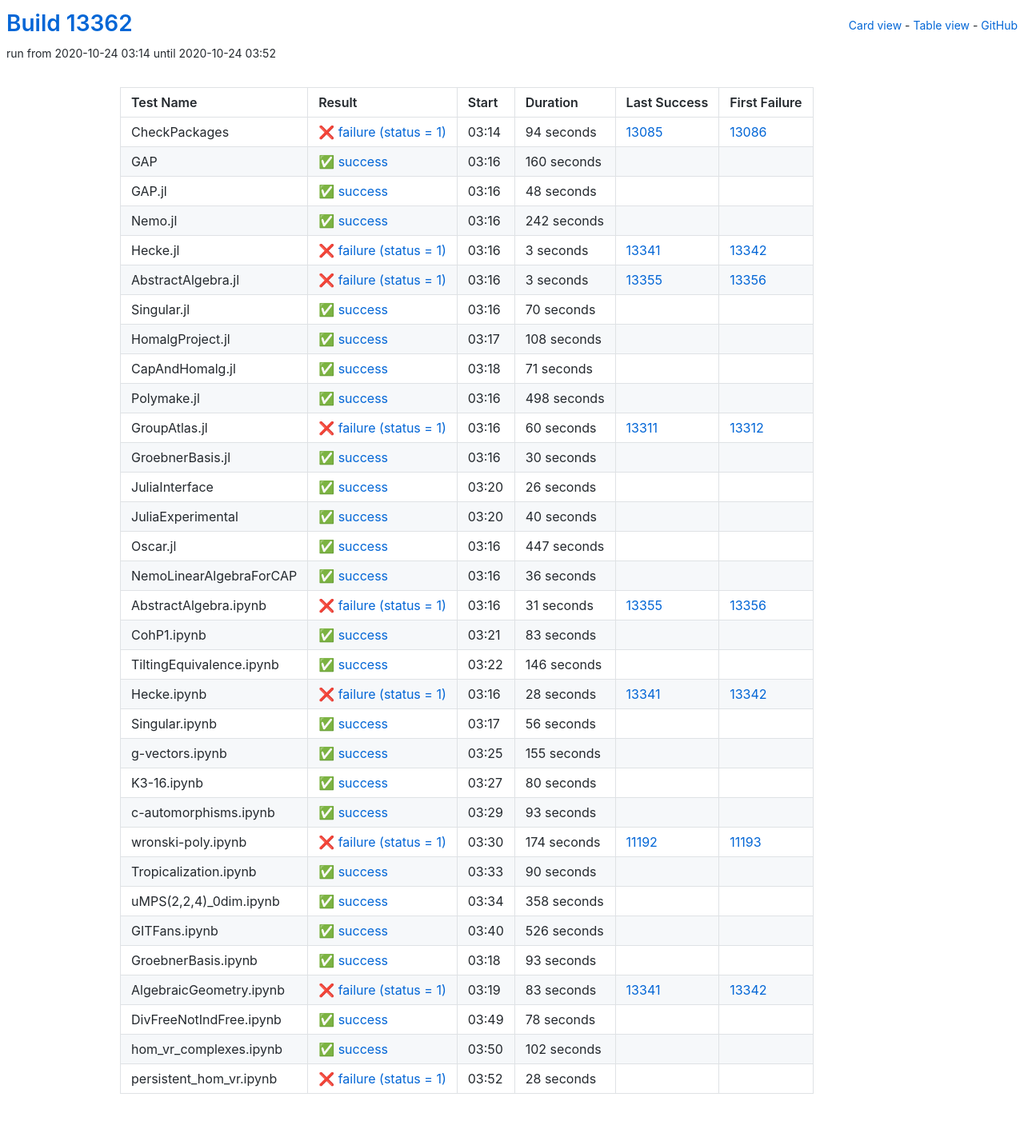
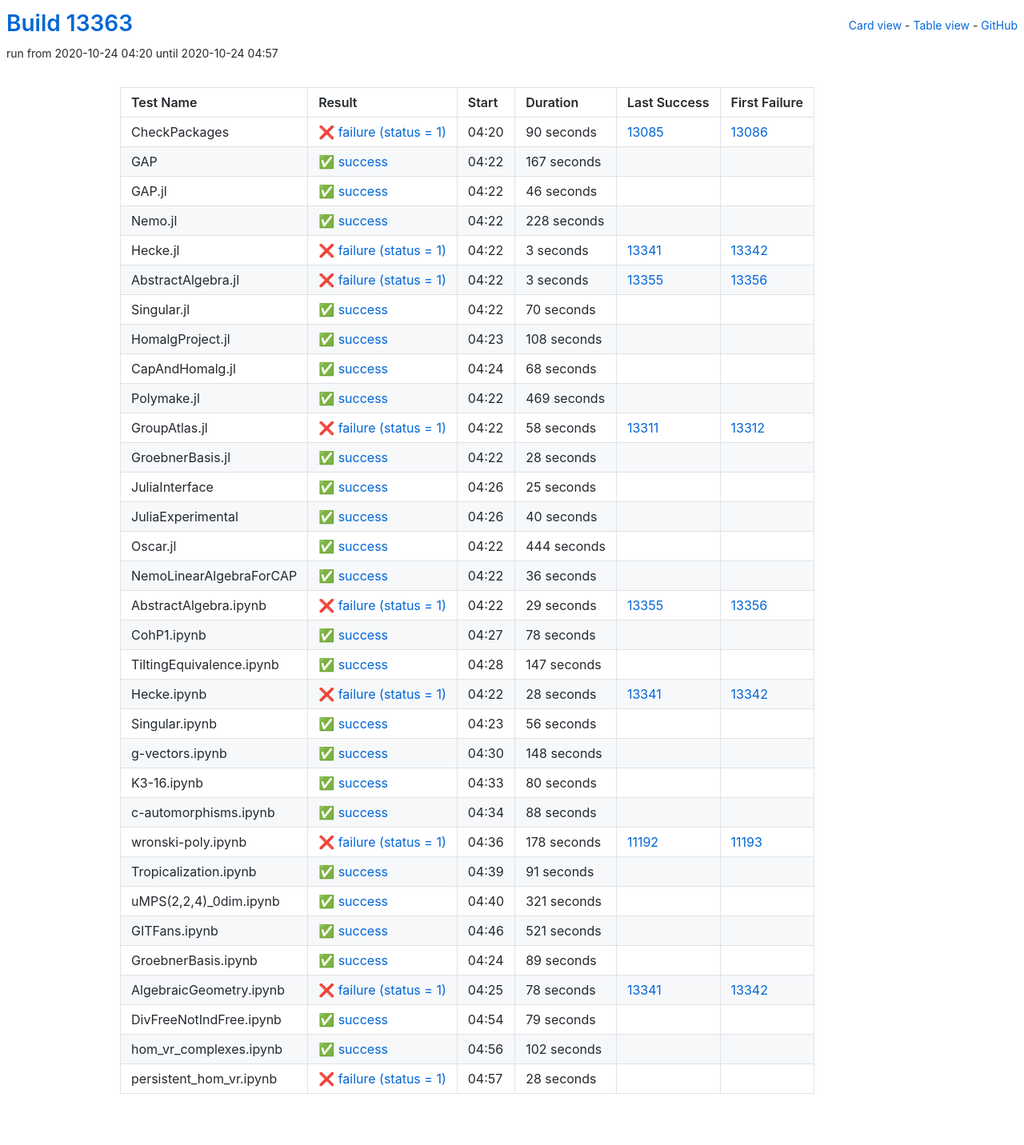
Before and after one commit to oscar-system/oscar-ci-status, a Jekyll site: the page built from table.html, in a window 1280 px wide. Shown: the whole page at 80% size. Built offline with Jekyll 4.4.1, drawn with Linux system fonts in a browser that asks for light colours.

Commit message:
Build #13363

```diff
--- a/_data/ci.yml
+++ b/_data/ci.yml
@@ -1,6 +1,6 @@
 ---
-build: 13362
-build_url: https://oscarci.mathematik.uni-kl.de/job/oscar/13362/
+build: 13363
+build_url: https://oscarci.mathematik.uni-kl.de/job/oscar/13363/
 job: oscar
 organization: oscar-system
 repo: oscar-ci-status
@@ -8,56 +8,56 @@
 tests:
 - name: CheckPackages
   id: checkpackages
-  log: https://oscarci.mathematik.uni-kl.de/job/oscar/13362/artifact/logs/build-13362/CheckPackages.log
-  start: 2020-10-24 03:14
+  log: https://oscarci.mathematik.uni-kl.de/job/oscar/13363/artifact/logs/build-13363/CheckPackages.log
+  start: 2020-10-24 04:20
   success: false
   exitcode: 1
   status: failure
-  duration: 94
+  duration: 90
   last_success: 13085
   last_success_url: https://oscarci.mathematik.uni-kl.de/job/oscar/13085/
   first_failure: 13086
   first_failure_url: https://oscarci.mathematik.uni-kl.de/job/oscar/13086/
 - name: GAP
   id: gap
-  log: https://oscarci.mathematik.uni-kl.de/job/oscar/13362/artifact/logs/build-13362/GAP.log
-  start: 2020-10-24 03:16
+  log: https://oscarci.mathematik.uni-kl.de/job/oscar/13363/artifact/logs/build-13363/GAP.log
+  start: 2020-10-24 04:22
   success: true
   exitcode: 0
   status: success
-  duration: 160
+  duration: 167
   last_success: false
   last_success_url:
   first_failure: false
   first_failure_url:
 - name: GAP.jl
   id: gap-jl
-  log: https://oscarci.mathematik.uni-kl.de/job/oscar/13362/artifact/logs/build-13362/GAP.jl.log
-  start: 2020-10-24 03:16
+  log: https://oscarci.mathematik.uni-kl.de/job/oscar/13363/artifact/logs/build-13363/GAP.jl.log
+  start: 2020-10-24 04:22
   success: true
   exitcode: 0
   status: success
-  duration: 48
+  duration: 46
   last_success: false
   last_success_url:
   first_failure: false
   first_failure_url:
 - name: Nemo.jl
   id: nemo-jl
-  log: https://oscarci.mathematik.uni-kl.de/job/oscar/13362/artifact/logs/build-13362/Nemo.jl.log
-  start: 2020-10-24 03:16
+  log: https://oscarci.mathematik.uni-kl.de/job/oscar/13363/artifact/logs/build-13363/Nemo.jl.log
+  start: 2020-10-24 04:22
   success: true
   exitcode: 0
   status: success
-  duration: 242
+  duration: 228
   last_success: false
   last_success_url:
   first_failure: false
   first_failure_url:
 - name: Hecke.jl
   id: hecke-jl
-  log: https://oscarci.mathematik.uni-kl.de/job/oscar/13362/artifact/logs/build-13362/Hecke.jl.log
-  start: 2020-10-24 03:16
+  log: https://oscarci.mathematik.uni-kl.de/job/oscar/13363/artifact/logs/build-13363/Hecke.jl.log
+  start: 2020-10-24 04:22
   success: false
   exitcode: 1
   status: failure
@@ -68,8 +68,8 @@
   first_failure_url: https://oscarci.mathematik.uni-kl.de/job/oscar/13342/
 - name: AbstractAlgebra.jl
   id: abstractalgebra-jl
-  log: https://oscarci.mathematik.uni-kl.de/job/oscar/13362/artifact/logs/build-13362/AbstractAlgebra.jl.log
-  start: 2020-10-24 03:16
+  log: https://oscarci.mathematik.uni-kl.de/job/oscar/13363/artifact/logs/build-13363/AbstractAlgebra.jl.log
+  start: 2020-10-24 04:22
   success: false
   exitcode: 1
   status: failure
@@ -80,8 +80,8 @@
   first_failure_url: https://oscarci.mathematik.uni-kl.de/job/oscar/13356/
 - name: Singular.jl
   id: singular-jl
-  log: https://oscarci.mathematik.uni-kl.de/job/oscar/13362/artifact/logs/build-13362/Singular.jl.log
-  start: 2020-10-24 03:16
+  log: https://oscarci.mathematik.uni-kl.de/job/oscar/13363/artifact/logs/build-13363/Singular.jl.log
+  start: 2020-10-24 04:22
   success: true
   exitcode: 0
   status: success
@@ -92,8 +92,8 @@
   first_failure_url:
 - name: HomalgProject.jl
   id: homalgproject-jl
-  log: https://oscarci.mathematik.uni-kl.de/job/oscar/13362/artifact/logs/build-13362/HomalgProject.jl.log
-  start: 2020-10-24 03:17
+  log: https://oscarci.mathematik.uni-kl.de/job/oscar/13363/artifact/logs/build-13363/HomalgProject.jl.log
+  start: 2020-10-24 04:23
   success: true
   exitcode: 0
   status: success
@@ -104,68 +104,68 @@
   first_failure_url:
 - name: CapAndHomalg.jl
   id: capandhomalg-jl
-  log: https://oscarci.mathematik.uni-kl.de/job/oscar/13362/artifact/logs/build-13362/CapAndHomalg.jl.log
-  start: 2020-10-24 03:18
+  log: https://oscarci.mathematik.uni-kl.de/job/oscar/13363/artifact/logs/build-13363/CapAndHomalg.jl.log
+  start: 2020-10-24 04:24
   success: true
   exitcode: 0
   status: success
-  duration: 71
+  duration: 68
   last_success: false
   last_success_url:
   first_failure: false
   first_failure_url:
 - name: Polymake.jl
   id: polymake-jl
-  log: https://oscarci.mathematik.uni-kl.de/job/oscar/13362/artifact/logs/build-13362/Polymake.jl.log
-  start: 2020-10-24 03:16
+  log: https://oscarci.mathematik.uni-kl.de/job/oscar/13363/artifact/logs/build-13363/Polymake.jl.log
+  start: 2020-10-24 04:22
   success: true
   exitcode: 0
   status: success
-  duration: 498
+  duration: 469
   last_success: false
   last_success_url:
   first_failure: false
   first_failure_url:
 - name: GroupAtlas.jl
   id: groupatlas-jl
-  log: https://oscarci.mathematik.uni-kl.de/job/oscar/13362/artifact/logs/build-13362/GroupAtlas.jl.log
-  start: 2020-10-24 03:16
+  log: https://oscarci.mathematik.uni-kl.de/job/oscar/13363/artifact/logs/build-13363/GroupAtlas.jl.log
+  start: 2020-10-24 04:22
   success: false
   exitcode: 1
   status: failure
-  duration: 60
+  duration: 58
   last_success: 13311
   last_success_url: https://oscarci.mathematik.uni-kl.de/job/oscar/13311/
   first_failure: 13312
   first_failure_url: https://oscarci.mathematik.uni-kl.de/job/oscar/13312/
 - name: GroebnerBasis.jl
   id: groebnerbasis-jl
-  log: https://oscarci.mathematik.uni-kl.de/job/oscar/13362/artifact/logs/build-13362/GroebnerBasis.jl.log
-  start: 2020-10-24 03:16
+  log: https://oscarci.mathematik.uni-kl.de/job/oscar/13363/artifact/logs/build-13363/GroebnerBasis.jl.log
+  start: 2020-10-24 04:22
   success: true
   exitcode: 0
   status: success
-  duration: 30
+  duration: 28
   last_success: false
   last_success_url:
   first_failure: false
   first_failure_url:
 - name: JuliaInterface
   id: juliainterface
-  log: https://oscarci.mathematik.uni-kl.de/job/oscar/13362/artifact/logs/build-13362/JuliaInterface.log
-  start: 2020-10-24 03:20
+  log: https://oscarci.mathematik.uni-kl.de/job/oscar/13363/artifact/logs/build-13363/JuliaInterface.log
+  start: 2020-10-24 04:26
   success: true
   exitcode: 0
   status: success
-  duration: 26
+  duration: 25
   last_success: false
   last_success_url:
   first_failure: false
   first_failure_url:
 - name: JuliaExperimental
   id: juliaexperimental
-  log: https://oscarci.mathematik.uni-kl.de/job/oscar/13362/artifact/logs/build-13362/JuliaExperimental.log
-  start: 2020-10-24 03:20
+  log: https://oscarci.mathematik.uni-kl.de/job/oscar/13363/artifact/logs/build-13363/JuliaExperimental.log
+  start: 2020-10-24 04:26
   success: true
   exitcode: 0
   status: success
@@ -176,20 +176,20 @@
   first_failure_url:
 - name: Oscar.jl
   id: oscar-jl
-  log: https://oscarci.mathematik.uni-kl.de/job/oscar/13362/artifact/logs/build-13362/Oscar.jl.log
-  start: 2020-10-24 03:16
+  log: https://oscarci.mathematik.uni-kl.de/job/oscar/13363/artifact/logs/build-13363/Oscar.jl.log
+  start: 2020-10-24 04:22
   success: true
   exitcode: 0
   status: success
-  duration: 447
+  duration: 444
   last_success: false
   last_success_url:
   first_failure: false
   first_failure_url:
 - name: NemoLinearAlgebraForCAP
   id: nemolinearalgebraforcap
-  log: https://oscarci.mathematik.uni-kl.de/job/oscar/13362/artifact/logs/build-13362/NemoLinearAlgebraForCAP.log
-  start: 2020-10-24 03:16
+  log: https://oscarci.mathematik.uni-kl.de/job/oscar/13363/artifact/logs/build-13363/NemoLinearAlgebraForCAP.log
+  start: 2020-10-24 04:22
   success: true
   exitcode: 0
   status: success
@@ -200,44 +200,44 @@
   first_failure_url:
 - name: AbstractAlgebra.ipynb
   id: abstractalgebra-ipynb
-  log: https://oscarci.mathematik.uni-kl.de/job/oscar/13362/artifact/logs/build-13362/AbstractAlgebra.ipynb.log
-  start: 2020-10-24 03:16
+  log: https://oscarci.mathematik.uni-kl.de/job/oscar/13363/artifact/logs/build-13363/AbstractAlgebra.ipynb.log
+  start: 2020-10-24 04:22
   success: false
   exitcode: 1
   status: failure
-  duration: 31
+  duration: 29
   last_success: 13355
   last_success_url: https://oscarci.mathematik.uni-kl.de/job/oscar/13355/
   first_failure: 13356
   first_failure_url: https://oscarci.mathematik.uni-kl.de/job/oscar/13356/
 - name: CohP1.ipynb
   id: cohp1-ipynb
-  log: https://oscarci.mathematik.uni-kl.de/job/oscar/13362/artifact/logs/build-13362/CohP1.ipynb.log
-  start: 2020-10-24 03:21
+  log: https://oscarci.mathematik.uni-kl.de/job/oscar/13363/artifact/logs/build-13363/CohP1.ipynb.log
+  start: 2020-10-24 04:27
   success: true
   exitcode: 0
   status: success
-  duration: 83
+  duration: 78
   last_success: false
   last_success_url:
   first_failure: false
   first_failure_url:
 - name: TiltingEquivalence.ipynb
   id: tiltingequivalence-ipynb
-  log: https://oscarci.mathematik.uni-kl.de/job/oscar/13362/artifact/logs/build-13362/TiltingEquivalence.ipynb.log
-  start: 2020-10-24 03:22
+  log: https://oscarci.mathematik.uni-kl.de/job/oscar/13363/artifact/logs/build-13363/TiltingEquivalence.ipynb.log
+  start: 2020-10-24 04:28
   success: true
   exitcode: 0
   status: success
-  duration: 146
+  duration: 147
   last_success: false
   last_success_url:
   first_failure: false
   first_failure_url:
 - name: Hecke.ipynb
   id: hecke-ipynb
-  log: https://oscarci.mathematik.uni-kl.de/job/oscar/13362/artifact/logs/build-13362/Hecke.ipynb.log
-  start: 2020-10-24 03:16
+  log: https://oscarci.mathematik.uni-kl.de/job/oscar/13363/artifact/logs/build-13363/Hecke.ipynb.log
+  start: 2020-10-24 04:22
   success: false
   exitcode: 1
   status: failure
@@ -248,8 +248,8 @@
   first_failure_url: https://oscarci.mathematik.uni-kl.de/job/oscar/13342/
 - name: Singular.ipynb
   id: singular-ipynb
-  log: https://oscarci.mathematik.uni-kl.de/job/oscar/13362/artifact/logs/build-13362/Singular.ipynb.log
-  start: 2020-10-24 03:17
+  log: https://oscarci.mathematik.uni-kl.de/job/oscar/13363/artifact/logs/build-13363/Singular.ipynb.log
+  start: 2020-10-24 04:23
   success: true
   exitcode: 0
   status: success
@@ -260,20 +260,20 @@
   first_failure_url:
 - name: g-vectors.ipynb
   id: g-vectors-ipynb
-  log: https://oscarci.mathematik.uni-kl.de/job/oscar/13362/artifact/logs/build-13362/g-vectors.ipynb.log
-  start: 2020-10-24 03:25
+  log: https://oscarci.mathematik.uni-kl.de/job/oscar/13363/artifact/logs/build-13363/g-vectors.ipynb.log
+  start: 2020-10-24 04:30
   success: true
   exitcode: 0
   status: success
-  duration: 155
+  duration: 148
   last_success: false
   last_success_url:
   first_failure: false
   first_failure_url:
 - name: K3-16.ipynb
   id: k3-16-ipynb
-  log: https://oscarci.mathematik.uni-kl.de/job/oscar/13362/artifact/logs/build-13362/K3-16.ipynb.log
-  start: 2020-10-24 03:27
+  log: https://oscarci.mathematik.uni-kl.de/job/oscar/13363/artifact/logs/build-13363/K3-16.ipynb.log
+  start: 2020-10-24 04:33
   success: true
   exitcode: 0
   status: success
@@ -284,104 +284,104 @@
   first_failure_url:
 - name: c-automorphisms.ipynb
   id: c-automorphisms-ipynb
-  log: https://oscarci.mathematik.uni-kl.de/job/oscar/13362/artifact/logs/build-13362/c-automorphisms.ipynb.log
-  start: 2020-10-24 03:29
+  log: https://oscarci.mathematik.uni-kl.de/job/oscar/13363/artifact/logs/build-13363/c-automorphisms.ipynb.log
+  start: 2020-10-24 04:34
   success: true
   exitcode: 0
   status: success
-  duration: 93
+  duration: 88
   last_success: false
   last_success_url:
   first_failure: false
   first_failure_url:
 - name: wronski-poly.ipynb
   id: wronski-poly-ipynb
-  log: https://oscarci.mathematik.uni-kl.de/job/oscar/13362/artifact/logs/build-13362/wronski-poly.ipynb.log
-  start: 2020-10-24 03:30
+  log: https://oscarci.mathematik.uni-kl.de/job/oscar/13363/artifact/logs/build-13363/wronski-poly.ipynb.log
+  start: 2020-10-24 04:36
   success: false
   exitcode: 1
   status: failure
-  duration: 174
+  duration: 178
   last_success: 11192
   last_success_url: https://oscarci.mathematik.uni-kl.de/job/oscar/11192/
   first_failure: 11193
   first_failure_url: https://oscarci.mathematik.uni-kl.de/job/oscar/11193/
 - name: Tropicalization.ipynb
   id: tropicalization-ipynb
-  log: https://oscarci.mathematik.uni-kl.de/job/oscar/13362/artifact/logs/build-13362/Tropicalization.ipynb.log
-  start: 2020-10-24 03:33
+  log: https://oscarci.mathematik.uni-kl.de/job/oscar/13363/artifact/logs/build-13363/Tropicalization.ipynb.log
+  start: 2020-10-24 04:39
   success: true
   exitcode: 0
   status: success
-  duration: 90
+  duration: 91
   last_success: false
   last_success_url:
   first_failure: false
   first_failure_url:
 - name: uMPS(2,2,4)_0dim.ipynb
   id: umps-2-2-4-0dim-ipynb
-  log: https://oscarci.mathematik.uni-kl.de/job/oscar/13362/artifact/logs/build-13362/uMPS-2-2-4-_0dim.ipynb.log
-  start: 2020-10-24 03:34
+  log: https://oscarci.mathematik.uni-kl.de/job/oscar/13363/artifact/logs/build-13363/uMPS-2-2-4-_0dim.ipynb.log
+  start: 2020-10-24 04:40
   success: true
   exitcode: 0
   status: success
-  duration: 358
+  duration: 321
   last_success: false
   last_success_url:
   first_failure: false
   first_failure_url:
 - name: GITFans.ipynb
   id: gitfans-ipynb
-  log: https://oscarci.mathematik.uni-kl.de/job/oscar/13362/artifact/logs/build-13362/GITFans.ipynb.log
-  start: 2020-10-24 03:40
+  log: https://oscarci.mathematik.uni-kl.de/job/oscar/13363/artifact/logs/build-13363/GITFans.ipynb.log
+  start: 2020-10-24 04:46
   success: true
   exitcode: 0
   status: success
-  duration: 526
+  duration: 521
   last_success: false
   last_success_url:
   first_failure: false
   first_failure_url:
 - name: GroebnerBasis.ipynb
   id: groebnerbasis-ipynb
-  log: https://oscarci.mathematik.uni-kl.de/job/oscar/13362/artifact/logs/build-13362/GroebnerBasis.ipynb.log
-  start: 2020-10-24 03:18
+  log: https://oscarci.mathematik.uni-kl.de/job/oscar/13363/artifact/logs/build-13363/GroebnerBasis.ipynb.log
+  start: 2020-10-24 04:24
   success: true
   exitcode: 0
   status: success
-  duration: 93
+  duration: 89
   last_success: false
   last_success_url:
   first_failure: false
   first_failure_url:
 - name: AlgebraicGeometry.ipynb
   id: algebraicgeometry-ipynb
-  log: https://oscarci.mathematik.uni-kl.de/job/oscar/13362/artifact/logs/build-13362/AlgebraicGeometry.ipynb.log
-  start: 2020-10-24 03:19
+  log: https://oscarci.mathematik.uni-kl.de/job/oscar/13363/artifact/logs/build-13363/AlgebraicGeometry.ipynb.log
+  start: 2020-10-24 04:25
   success: false
   exitcode: 1
   status: failure
-  duration: 83
+  duration: 78
   last_success: 13341
   last_success_url: https://oscarci.mathematik.uni-kl.de/job/oscar/13341/
   first_failure: 13342
   first_failure_url: https://oscarci.mathematik.uni-kl.de/job/oscar/13342/
 - name: DivFreeNotIndFree.ipynb
   id: divfreenotindfree-ipynb
-  log: https://oscarci.mathematik.uni-kl.de/job/oscar/13362/artifact/logs/build-13362/DivFreeNotIndFree.ipynb.log
-  start: 2020-10-24 03:49
+  log: https://oscarci.mathematik.uni-kl.de/job/oscar/13363/artifact/logs/build-13363/DivFreeNotIndFree.ipynb.log
+  start: 2020-10-24 04:54
   success: true
   exitcode: 0
   status: success
-  duration: 78
+  duration: 79
   last_success: false
   last_success_url:
   first_failure: false
   first_failure_url:
 - name: hom_vr_complexes.ipynb
   id: hom-vr-complexes-ipynb
-  log: https://oscarci.mathematik.uni-kl.de/job/oscar/13362/artifact/logs/build-13362/hom_vr_complexes.ipynb.log
-  start: 2020-10-24 03:50
+  log: https://oscarci.mathematik.uni-kl.de/job/oscar/13363/artifact/logs/build-13363/hom_vr_complexes.ipynb.log
+  start: 2020-10-24 04:56
   success: true
   exitcode: 0
   status: success
@@ -392,8 +392,8 @@
   first_failure_url:
 - name: persistent_hom_vr.ipynb
   id: persistent-hom-vr-ipynb
-  log: https://oscarci.mathematik.uni-kl.de/job/oscar/13362/artifact/logs/build-13362/persistent_hom_vr.ipynb.log
-  start: 2020-10-24 03:52
+  log: https://oscarci.mathematik.uni-kl.de/job/oscar/13363/artifact/logs/build-13363/persistent_hom_vr.ipynb.log
+  start: 2020-10-24 04:57
   success: false
   exitcode: 1
   status: failure
```
Also changed, not shown: README.md.
